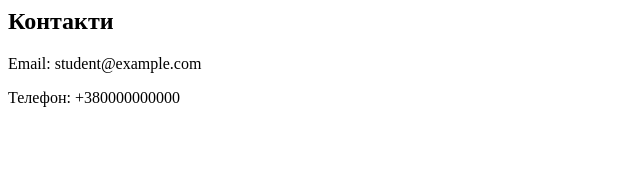
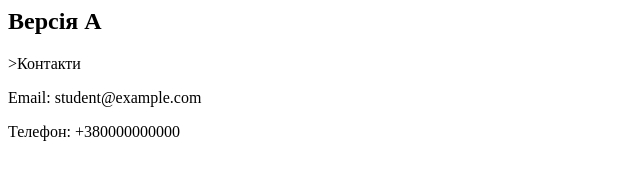
Before and after one commit to IlolyaIsAlwaysRight/Github-project, a plain HTML site: page index.html in a window 1280 px wide. Shown: the whole page, without its empty margins (0-640 px from the left). Drawn offline with Linux system fonts and the light colour scheme.

Commit message:
конфлікт

```diff
--- a/index.html
+++ b/index.html
@@ -1,6 +1,5 @@
-<!-- Наприклад, це ваша перша зміна (перший коміт) -->
 <section id="contacts">
-  <h2>Контакти</h2>
+  <h1>Версія А</h1>>Контакти</h2>
   <p>Email: student@example.com</p>
   <p>Телефон: +380000000000</p>
 </section>
```
